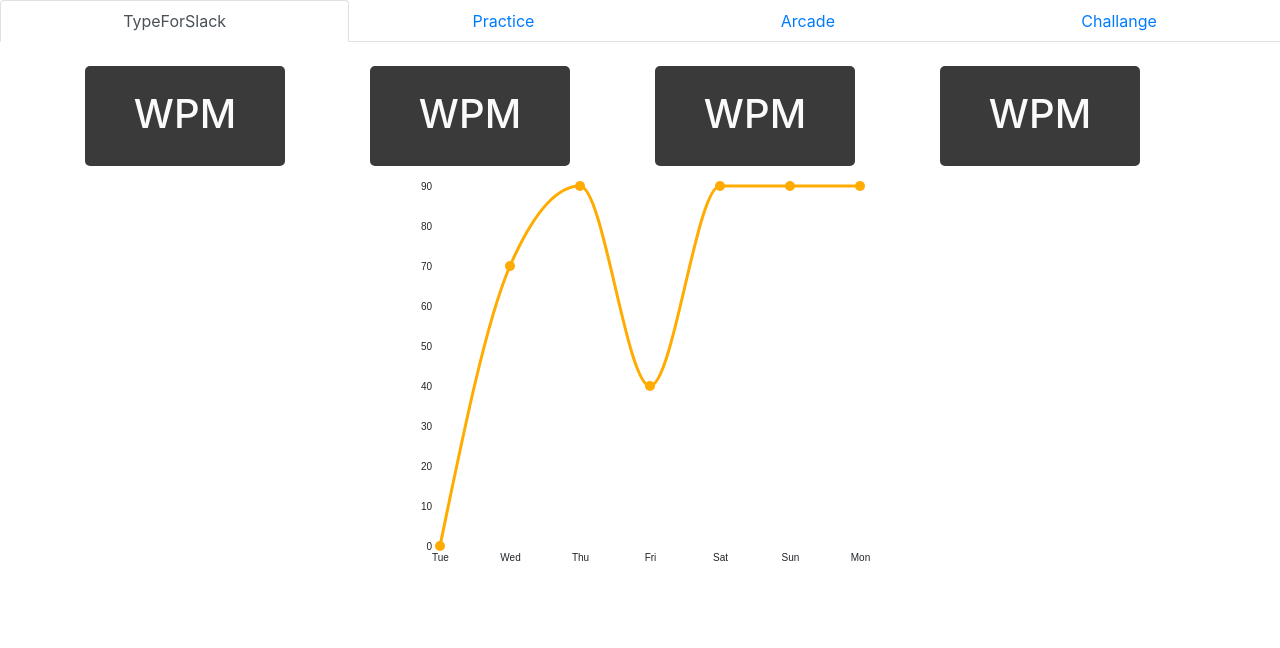
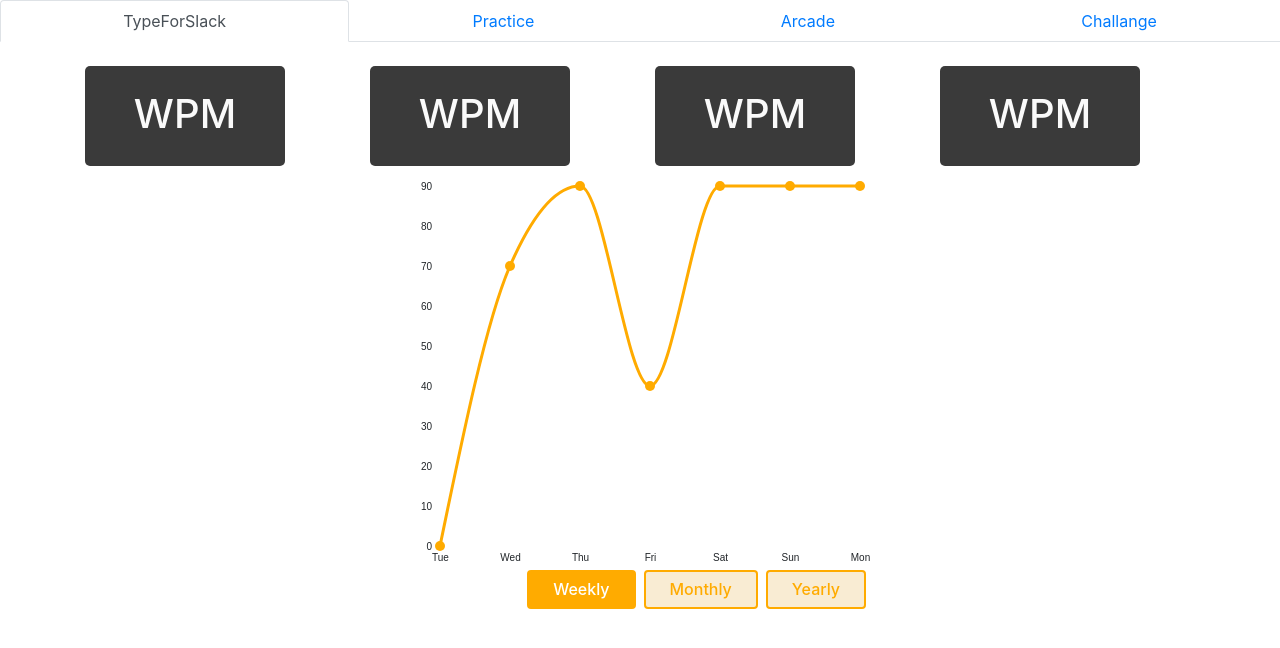
Before and after one commit to typeforslack/frontend, a React (Create React App) app: page /dashboard in a window 1280 px wide. Shown: the top 648 px of the page. Built offline with nearby package versions, Linux system fonts and the light colour scheme.

Commit message:
Added data toggle buttons for Line Chart

```diff
--- a/src/components/common/lineChart.css
+++ /dev/null
@@ -1,4 +0,0 @@
-.dashboard-line-chart {
-  display: flex;
-  justify-content: center;
-}
--- a/src/components/common/lineChart.jsx
+++ b/src/components/common/lineChart.jsx
@@ -1,4 +1,5 @@
 import React, { Component } from 'react'
+import Button from '../dashboard/button'
 import {
   select,
   scaleTime,
@@ -12,7 +13,7 @@ import {
   timeDay,
   timeFormat,
 } from 'd3'
-import './lineChart.css'
+import styles from './lineChart.module.css'
 
 export default class LineChart extends Component {
   state = {
@@ -46,25 +47,53 @@ export default class LineChart extends Component {
         value: 90,
       },
     ],
-    marginTop: 10,
-    marginRight: 10,
-    marginBottom: 30,
-    marginLeft: 30,
+    // Show Weekly progress by default
+    weekly: true,
+    monthly: false,
+    yearly: false,
+  }
+
+  weeklyData = () => {
+    if (this.state.weekly === true) return
+    // console.log("Processing and loading weekly data!")
+    this.setState({
+      weekly: true,
+      monthly: false,
+      yearly: false,
+    })
+  }
+
+  monthlyData = () => {
+    if (this.state.monthly === true) return
+    // console.log("Processing and loading monthly data!")
+    this.setState({
+      weekly: false,
+      monthly: true,
+      yearly: false,
+    })
+  }
+
+  yearlyData = () => {
+    if (this.state.yearly === true) return
+    // console.log("Processing and loading yearly data!")
+    this.setState({
+      weekly: false,
+      monthly: false,
+      yearly: true,
+    })
   }
 
   render() {
-    const LABEL_PADDING = 5
-    const PADDING_LEFT = 20
+    const LABEL_PADDING = 5,
+      PADDING_LEFT = 20,
+      MARGIN_TOP = 10,
+      MARGIN_BOTTOM = 30,
+      MARGIN_LEFT = 30,
+      MARGIN_RIGHT = 10,
+      WIDTH = this.props.width - MARGIN_LEFT - MARGIN_RIGHT,
+      HEIGHT = this.props.height - MARGIN_BOTTOM - MARGIN_TOP
 
-    const {
-      data,
-      marginTop,
-      marginRight,
-      marginBottom,
-      marginLeft,
-    } = this.state
-    const width = this.props.width - marginLeft - marginRight
-    const height = this.props.height - marginBottom - marginTop
+    const data = this.state.data
 
     let x = scaleTime()
       .domain(
@@ -72,7 +101,7 @@ export default class LineChart extends Component {
           return d.date
         }),
       )
-      .range([0, width])
+      .range([0, WIDTH])
 
     let y = scaleLinear()
       .domain([
@@ -81,7 +110,7 @@ export default class LineChart extends Component {
           return +d.value
         }),
       ])
-      .range([height, 0])
+      .range([HEIGHT, 0])
 
     const generateLine = line()
       .x(function (d) {
@@ -93,14 +122,17 @@ export default class LineChart extends Component {
       .curve(curveMonotoneX)
 
     return (
-      <div className="dashboard-line-chart">
+      <div className={styles.dashboardChart}>
+        <div
+          className={styles.dashboardLineChart}
+          style={{ width: WIDTH + MARGIN_LEFT + MARGIN_RIGHT }}>
           <svg
-          height={height + marginTop + marginBottom}
-          width={width + marginLeft + marginRight}>
+            height={HEIGHT + MARGIN_TOP + MARGIN_BOTTOM}
+            width={WIDTH + MARGIN_LEFT + MARGIN_RIGHT}>
             <g
               className="dashboard-chart-x"
-            transform={`translate(${marginLeft}, ${
-              height + PADDING_LEFT + LABEL_PADDING
+              transform={`translate(${MARGIN_LEFT}, ${
+                HEIGHT + PADDING_LEFT + LABEL_PADDING
               })`}
               ref={(node) =>
                 select(node)
@@ -116,7 +148,7 @@ export default class LineChart extends Component {
             <g
               className="dashboard-chart-y"
               transform={`translate(${
-              marginLeft - LABEL_PADDING
+                MARGIN_LEFT - LABEL_PADDING
               }, ${PADDING_LEFT})`}
               ref={(node) =>
                 select(node)
@@ -126,7 +158,7 @@ export default class LineChart extends Component {
             />
             <path
               className="dashboard-chart-line"
-            transform={`translate(${marginLeft}, ${PADDING_LEFT})`}
+              transform={`translate(${MARGIN_LEFT}, ${PADDING_LEFT})`}
               d={generateLine(data)}
               fill="none"
               stroke="#ffab00"
@@ -136,7 +168,7 @@ export default class LineChart extends Component {
               <circle
                 key={i}
                 className="dashboard-chart-circle"
-              transform={`translate(${marginLeft}, ${PADDING_LEFT})`}
+                transform={`translate(${MARGIN_LEFT}, ${PADDING_LEFT})`}
                 r="5"
                 cx={x(item.date)}
                 cy={y(item.value)}
@@ -145,6 +177,26 @@ export default class LineChart extends Component {
             ))}
           </svg>
         </div>
+        <div
+          className={styles.dasboardChartControls}
+          style={{ width: WIDTH + MARGIN_LEFT + MARGIN_RIGHT }}>
+          <Button
+            text="Weekly"
+            state={this.state.weekly}
+            toggleData={this.weeklyData}
+          />
+          <Button
+            text="Monthly"
+            state={this.state.monthly}
+            toggleData={this.monthlyData}
+          />
+          <Button
+            text="Yearly"
+            state={this.state.yearly}
+            toggleData={this.yearlyData}
+          />
+        </div>
+      </div>
     )
   }
 }
--- /dev/null
+++ b/src/components/common/lineChart.module.css
@@ -0,0 +1,15 @@
+.dashboardChart {
+  display: flex;
+  flex-direction: column;
+  align-items: center;
+}
+
+.dashboardLineChart {
+  display: flex;
+  justify-content: center;
+}
+
+.dasboardChartControls {
+  display: flex;
+  justify-content: flex-end;
+}
--- /dev/null
+++ b/src/components/dashboard/button.jsx
@@ -0,0 +1,14 @@
+import React from 'react'
+import styles from './button.module.css'
+
+export default function Button({ text, state, toggleData }) {
+  return (
+    <button
+      className={
+        state ? `${styles.buttonActive} ${styles.button}` : styles.button
+      }
+      onClick={toggleData}>
+      {text}
+    </button>
+  )
+}
--- /dev/null
+++ b/src/components/dashboard/button.module.css
@@ -0,0 +1,45 @@
+/* Disable default button styling */
+.button {
+  font-family: inherit; /* For all browsers */
+  font-size: 100%; /* For all browsers */
+  line-height: 1.15; /* For all browsers */
+  margin: 0; /* Firefox and Safari have margin */
+  overflow: visible; /* Edge hides overflow */
+  text-transform: none; /* Firefox inherits text-transform */
+  -webkit-appearance: button; /* Safari otherwise prevents some styles */
+}
+
+.button::-moz-focus-inner {
+  border-style: none;
+  padding: 0;
+}
+
+.button:-moz-focusring {
+  outline: 1px dotted #ffab00;
+}
+
+.button:focus {
+  outline: none;
+}
+
+/* Button Styles */
+.button {
+  background: #f9ecd3;
+  color: #ffab00;
+  font-size: 16px;
+  font-weight: 500;
+  line-height: 1.2;
+  white-space: nowrap;
+  text-decoration: none;
+  padding: 0.5rem 1.5rem;
+  margin: 0.25rem;
+  cursor: pointer;
+  border: 2px solid #ffab00;
+  border-radius: 0.25rem;
+}
+
+/* Button - active state */
+.buttonActive {
+  background: #ffab00;
+  color: white;
+}
```
Also changed, not shown: 1 other file (tests, documents, lock files or other folders). Lines whose indentation alone changed are shown as unchanged.
